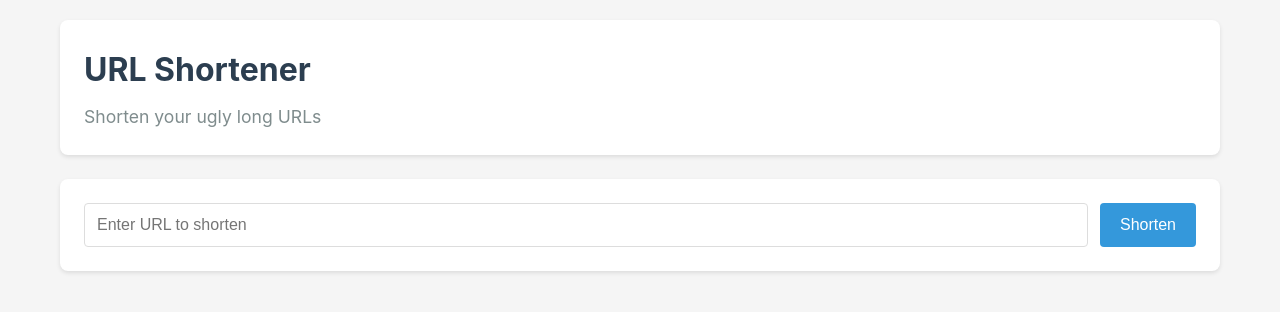
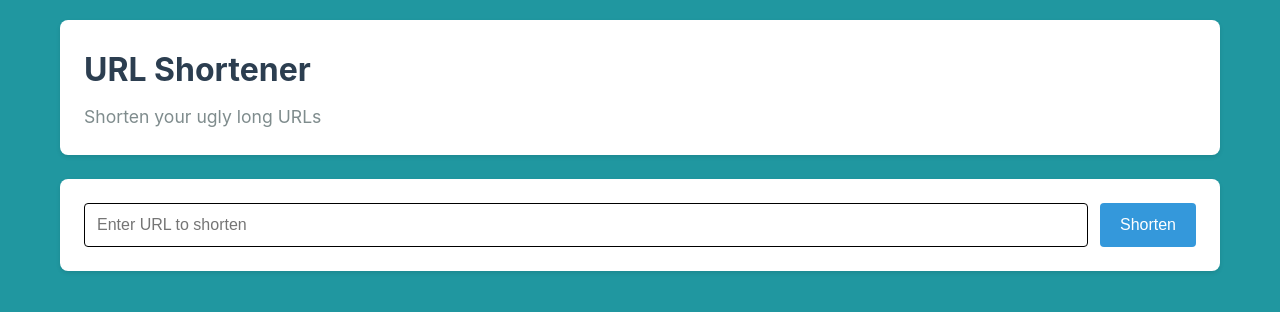
Before and after one commit to beeblebrx/url-shortener, a React app in the folder app/client/: page / in a window 1280 px wide. Shown: the top 312 px of the page. Built offline with nearby package versions, Linux system fonts and the light colour scheme.

Commit message:
Background color and border color for the input field

```diff
--- a/app/client/src/styles/main.css
+++ b/app/client/src/styles/main.css
@@ -10,7 +10,7 @@ body {
     sans-serif;
   -webkit-font-smoothing: antialiased;
   -moz-osx-font-smoothing: grayscale;
-  background-color: #f5f5f5;
+  background-color: #2097a0;
   color: #333;
   line-height: 1.6;
 }
@@ -280,7 +280,7 @@ body {
 .shorten-url-form input {
   flex-grow: 1;
   padding: 12px;
-  border: 1px solid #ddd;
+  border: 1px solid #000000;
   border-radius: 4px;
   font-size: 1rem;
 }
```
